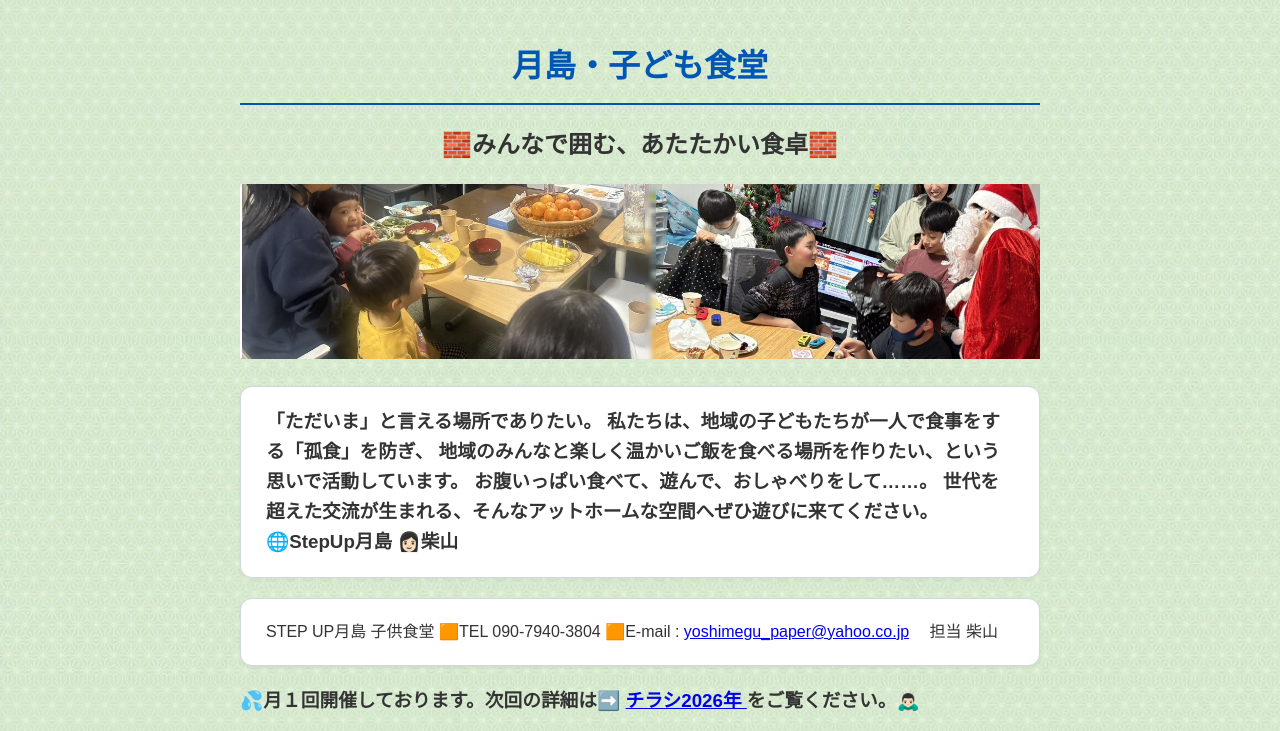
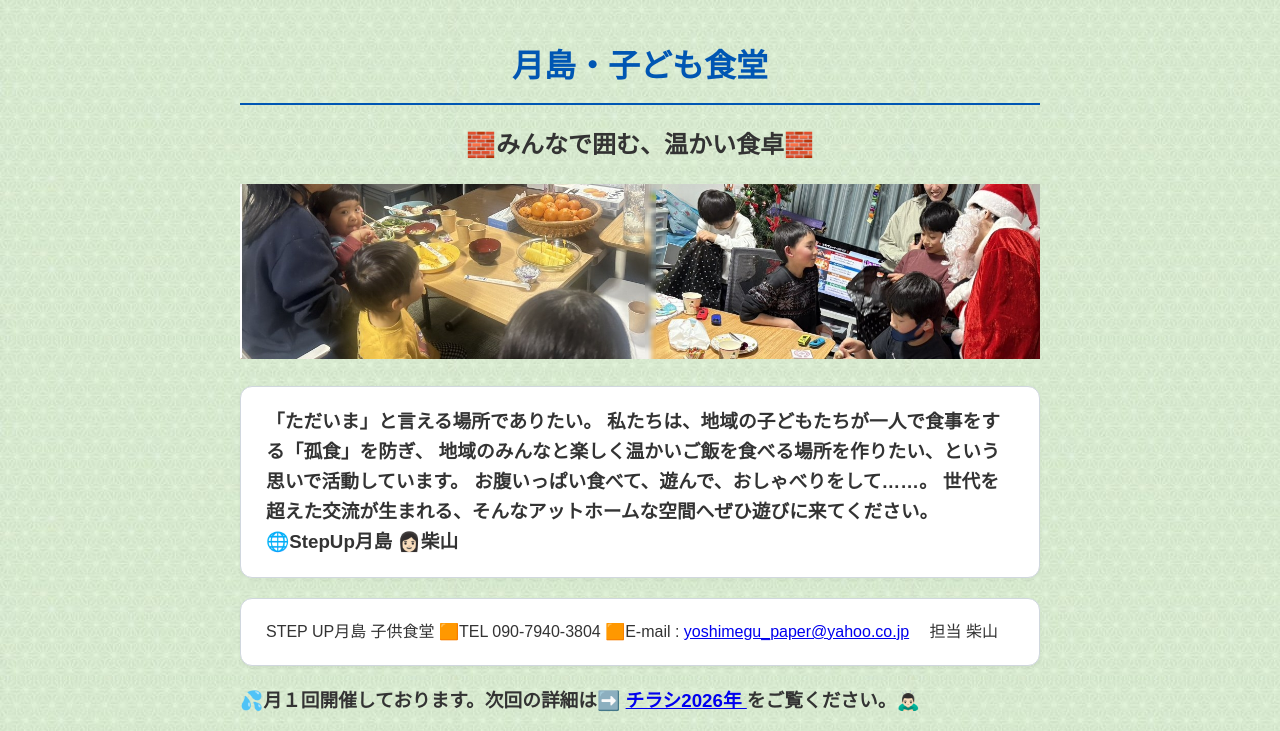
Before and after one commit to masuda-neko8/kodomo, a plain HTML site: page index.html in a window 1280 px wide. Shown: the top 731 px of the page. Drawn offline with nearby package versions, Linux system fonts and the light colour scheme.

Commit message:
Add files via upload

```diff
--- a/index.html
+++ b/index.html
@@ -15,7 +15,7 @@
 
   <h1><a href="#" id="site-title">月島・子ども食堂</a></h1>
 
-<h2><center>🧱みんなで囲む、あたたかい食卓🧱</center></h2>
+<h2><center>🧱みんなで囲む、温かい食卓🧱</center></h2>
 
 <img id="top-image" src="top_img1.jpg" width="100%" alt="トップ画像">
 
```
